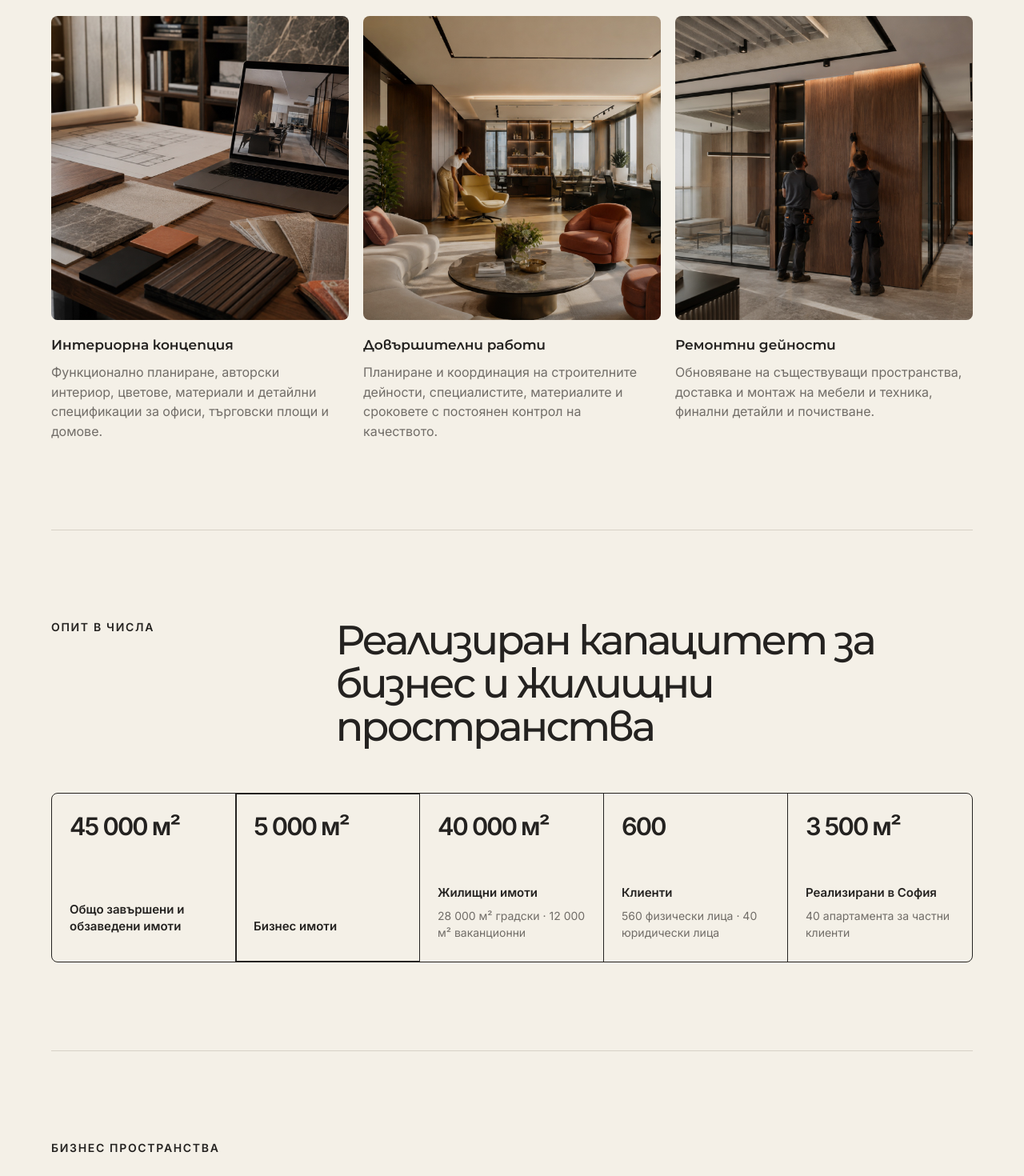
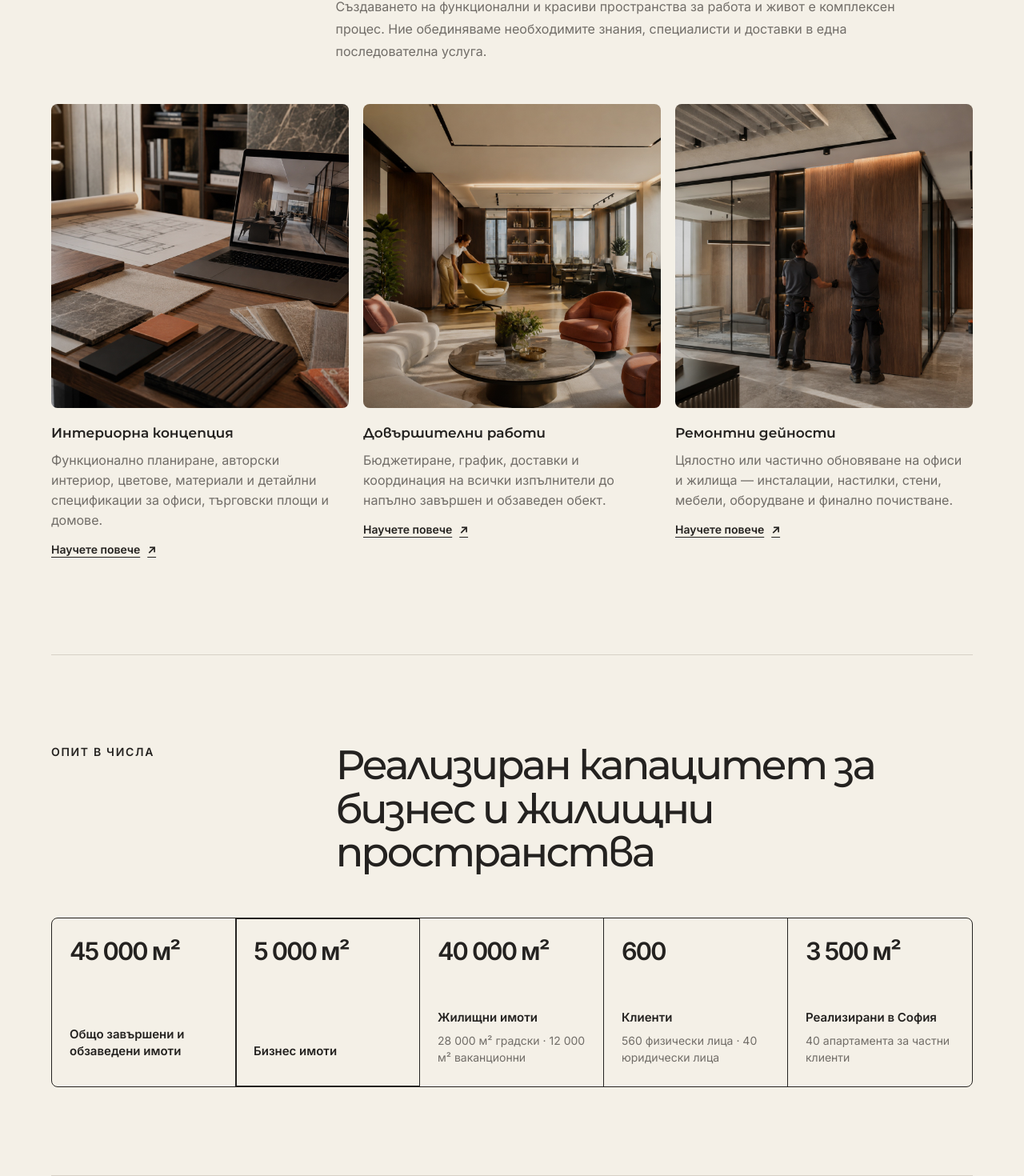
Before and after one commit to momchilfantasive/planex-interior-b2b, a Next.js app: page / in a window 1280 px wide. Shown: the part 1160-2630 px from the top of the page at 80% size. Built offline with nearby package versions, Linux system fonts and the light colour scheme.

Commit message:
Expand homepage experience with project carousel

```diff
--- a/app/globals.css
+++ b/app/globals.css
@@ -63,3 +63,17 @@ input,select,textarea{font-size:16px;min-height:44px}.check input{min-height:aut
 footer{margin-top:20px;min-height:280px;padding-top:42px}.footerNav{margin-top:0}.footerTop{display:none}
 @media(max-width:900px){.heroContent{width:84vw}.isoSection,.isoSection>div{grid-template-columns:1fr}.darkContact{margin:20px 10px 0;padding:70px 5vw}.homes .sectionHeader>div{max-width:none}}
 @media(max-width:560px){.hero h1{font-size:38px;line-height:1.05}.heroContent{bottom:24%;width:calc(100% - 50px)}.isoSection>div{gap:24px}.darkContact{padding:55px 24px}footer{min-height:360px}}
+
+/* Homepage experience expansion */
+.proofBar{margin:0 5vw;padding:30px 0;display:grid;grid-template-columns:repeat(4,1fr);border-bottom:1px solid var(--ink)}
+.proofBar span{padding:0 24px;border-right:1px solid var(--line);font-size:14px;color:var(--muted)}
+.proofBar span:first-child{padding-left:0}.proofBar span:last-child{border-right:0}.proofBar strong{display:block;color:var(--ink);font-family:var(--font-montserrat),Arial,sans-serif;font-size:19px;font-weight:600;letter-spacing:-.03em}
+.serviceCard>a:first-child{display:block}.serviceCard .serviceImage{transition:transform .45s ease,filter .45s ease}.serviceCard>a:first-child:hover .serviceImage{transform:scale(.985);filter:brightness(.92)}
+.serviceCard h3 a{font-size:inherit}.textLink{display:inline-flex;gap:9px;align-items:center;min-height:44px;margin-top:2px;font-size:14px;font-weight:600;text-decoration:underline;text-underline-offset:4px}
+.projectActions{display:flex;gap:9px}.projectActions button{display:grid;place-items:center;width:48px;height:48px;min-width:48px;padding:0;border:1px solid var(--ink);border-radius:50%;background:transparent;color:var(--ink);font-size:20px}.projectActions button:hover{background:var(--ink);color:#fff}
+.officeCarousel{display:flex;gap:20px;overflow-x:auto;scroll-snap-type:x mandatory;scrollbar-width:none;padding-bottom:5px}.officeCarousel::-webkit-scrollbar{display:none}.officeCarousel .projectCard{flex:0 0 min(72vw,820px);scroll-snap-align:start}.officeCarousel .projectImage{height:min(58vw,590px)}
+.projectsFooter{display:flex;justify-content:space-between;align-items:center;margin-top:30px;padding-top:20px;border-top:1px solid var(--line)}.projectsFooter p{margin:0;color:var(--muted);font-size:14px}
+.benefits{border-top:1px solid var(--ink)}.benefitsIntro{display:grid;grid-template-columns:.35fr 1fr;gap:6vw;margin-bottom:55px}.benefitsIntro h2{font-size:clamp(34px,4vw,58px);line-height:1.06;letter-spacing:-.055em;font-weight:500;max-width:920px;margin:0}
+.benefitGrid{display:grid;grid-template-columns:repeat(3,1fr);border-top:1px solid var(--ink);border-left:1px solid var(--ink)}.benefitGrid article{min-height:230px;padding:24px;border-right:1px solid var(--ink);border-bottom:1px solid var(--ink);display:flex;flex-direction:column}.benefitGrid span{font-size:14px;color:var(--muted)}.benefitGrid h3{margin:auto 0 10px;font-size:19px;font-weight:600}.benefitGrid p{margin:0;color:var(--muted);font-size:15px;line-height:1.6;max-width:350px}
+@media(max-width:900px){.proofBar{grid-template-columns:1fr 1fr}.proofBar span{padding:18px 20px;border-bottom:1px solid var(--line)}.proofBar span:nth-child(odd){padding-left:0}.officeCarousel .projectCard{flex-basis:82vw}.benefitsIntro{grid-template-columns:1fr}.benefitGrid{grid-template-columns:1fr 1fr}}
+@media(max-width:560px){.proofBar{grid-template-columns:1fr;margin:0 6vw;padding:18px 0}.proofBar span,.proofBar span:nth-child(odd){padding:14px 0;border-right:0}.sectionHeader .projectActions{margin-top:24px}.officeCarousel{margin-right:-6vw}.officeCarousel .projectCard{flex-basis:86vw}.officeCarousel .projectImage{height:390px}.projectsFooter{align-items:flex-start;gap:20px}.projectsFooter p{display:none}.benefitGrid{grid-template-columns:1fr}.benefitGrid article{min-height:200px}}
--- a/app/page.tsx
+++ b/app/page.tsx
@@ -1,7 +1,11 @@
+'use client';
+
+import {useRef} from 'react';
+
 const services=[
- {image:'/images/service-concept-v2.jpg',title:'Интериорна концепция',text:'Функционално планиране, авторски интериор, цветове, материали и детайлни спецификации за офиси, търговски площи и домове.'},
- {image:'/images/service-renovation-v2.jpg',title:'Довършителни работи',text:'Планиране и координация на строителните дейности, специалистите, материалите и сроковете с постоянен контрол на качеството.'},
- {image:'/images/service-finishing-v2.jpg',title:'Ремонтни дейности',text:'Обновяване на съществуващи пространства, доставка и монтаж на мебели и техника, финални детайли и почистване.'},
+ {image:'/images/service-concept-v2.jpg',title:'Интериорна концепция',href:'https://planexinterior.bg/uslugi/interiorna-kontseptsiya/',text:'Функционално планиране, авторски интериор, цветове, материали и детайлни спецификации за офиси, търговски площи и домове.'},
+ {image:'/images/service-renovation-v2.jpg',title:'Довършителни работи',href:'https://planexinterior.bg/uslugi/dovrshitelni-raboti/',text:'Бюджетиране, график, доставки и координация на всички изпълнители до напълно завършен и обзаведен обект.'},
+ {image:'/images/service-finishing-v2.jpg',title:'Ремонтни дейности',href:'https://planexinterior.bg/uslugi/remontni-deynosti/',text:'Цялостно или частично обновяване на офиси и жилища — инсталации, настилки, стени, мебели, оборудване и финално почистване.'},
 ];
 const offices=[
  {image:'/images/project-office.jpg',title:'Офис, кв. Витоша',place:'София'},
@@ -14,21 +18,33 @@ const homes=[
  {image:'/images/service-renovation-v2.jpg',title:'Двустаен апартамент',place:'Варна, кв. Бриз'},
 ];
 const steps=['Анализ на обекта и задание','Интериорна концепция и материали','Бюджет, договори и график','Ремонт, доставки и монтаж','Контрол, почистване и предаване'];
+const benefits=[
+ ['Един отговорен екип','Една точка за комуникация от заданието до предаването на готовия обект.'],
+ ['Прозрачен бюджет','Детайлна оферта и ясна рамка за разходите преди началото на реализацията.'],
+ ['Контролиран график','Планираме етапите, доставките и работата на всички специалисти.'],
+ ['Проверени изпълнители','Работим с доказани майстори, производители и доставчици.'],
+ ['Работа по готов проект','Можем да поемем реализацията и когато концепцията е създадена от друг екип.'],
+ ['Готов за използване обект','Завършваме с монтаж, детайлно почистване и предаване на ключ.'],
+];
 
-export default function Home(){return <main>
+export default function Home(){const officeTrack=useRef<HTMLDivElement>(null);const moveProjects=(direction:number)=>officeTrack.current?.scrollBy({left:direction*officeTrack.current.clientWidth*.78,behavior:'smooth'});return <main>
  <section className="hero" id="top"><header className="nav"><a className="brand" href="#top" aria-label="Планекс Инвест"><span className="brandMark">P</span><span>PLANEX <b>INVEST</b></span></a><nav aria-label="Основна навигация"><a href="#services">Услуги</a><a href="#projects">Проекти</a><a href="#about">За нас</a><a href="#contact">Контакти</a></nav><a className="navCta" href="#contact">Запитване</a></header><div className="heroPhoto"/><div className="heroShade"/><div className="heroContent"><p className="eyebrow">Цялостно проектиране и изпълнение</p><h1>Интериорни решения за офиси, търговски площи и жилища</h1><p className="heroText">От първата концепция до напълно завършеното и обзаведено пространство — с един екип, ясен бюджет и пълна отговорност.</p></div><div className="scrollNote">София и Варна · Над 45 000 м² реализирани пространства <span>↓</span></div></section>
 
- <section className="services section" id="services"><div className="sectionIntro"><p className="kicker">Какво правим</p><div><h2>Един партньор за целия интериорен процес</h2><p className="leadText">Създаването на функционални и красиви пространства за работа и живот е комплексен процес. Ние обединяваме необходимите знания, специалисти и доставки в една последователна услуга.</p></div></div><div className="serviceGrid">{services.map(s=><article className="serviceCard" key={s.title}><div className="serviceImage" style={{backgroundImage:`url('${s.image}')`}}/><h3>{s.title}</h3><p>{s.text}</p></article>)}</div></section>
+ <section className="proofBar" aria-label="Ключови показатели"><span><strong>30+</strong> години строителен опит</span><span><strong>45 000 м²</strong> завършени интериори</span><span><strong>600</strong> клиенти</span><span><strong>ISO 9001:2015</strong> сертифициран процес</span></section>
+
+ <section className="services section" id="services"><div className="sectionIntro"><p className="kicker">Какво правим</p><div><h2>Един партньор за целия интериорен процес</h2><p className="leadText">Създаването на функционални и красиви пространства за работа и живот е комплексен процес. Ние обединяваме необходимите знания, специалисти и доставки в една последователна услуга.</p></div></div><div className="serviceGrid">{services.map(s=><article className="serviceCard" key={s.title}><a href={s.href} aria-label={`Научете повече за ${s.title}`}><div className="serviceImage" style={{backgroundImage:`url('${s.image}')`}}/></a><h3><a href={s.href}>{s.title}</a></h3><p>{s.text}</p><a className="textLink" href={s.href}>Научете повече <span aria-hidden="true">↗</span></a></article>)}</div></section>
 
  <section className="numbers section" aria-label="Планекс Инвест в числа"><div className="numbersTop"><p className="kicker">Опит в числа</p><h2>Реализиран капацитет за бизнес и жилищни пространства</h2></div><div className="numberGrid"><article><strong>45 000 м²</strong><p>Общо завършени и обзаведени имоти</p></article><article className="accentStat"><strong>5 000 м²</strong><p>Бизнес имоти</p></article><article><strong>40 000 м²</strong><p>Жилищни имоти</p><small>28 000 м² градски · 12 000 м² ваканционни</small></article><article><strong>600</strong><p>Клиенти</p><small>560 физически лица · 40 юридически лица</small></article><article><strong>3 500 м²</strong><p>Реализирани в София</p><small>40 апартамента за частни клиенти</small></article></div></section>
 
- <section className="projects section" id="projects"><div className="sectionHeader"><div><p className="kicker">Бизнес пространства</p><h2>Офиси, създадени за начина, по който работите</h2></div><a className="simpleLink" href="#contact">Обсъдете офис проект</a></div><div className="officeGrid">{offices.map((p,i)=><article className={`projectCard office${i+1}`} key={p.title}><div className="projectImage" style={{backgroundImage:`url('${p.image}')`}}/><p className="category">Офис интериор</p><h3>{p.title}</h3><ul><li>{p.place}</li></ul></article>)}</div></section>
+ <section className="projects section" id="projects"><div className="sectionHeader"><div><p className="kicker">Избрани реализации</p><h2>Офиси, създадени за начина, по който работите</h2></div><div className="projectActions"><button type="button" onClick={()=>moveProjects(-1)} aria-label="Предишни проекти">←</button><button type="button" onClick={()=>moveProjects(1)} aria-label="Следващи проекти">→</button></div></div><div className="officeCarousel" ref={officeTrack}>{offices.map((p,i)=><article className={`projectCard office${i+1}`} key={p.title}><div className="projectImage" style={{backgroundImage:`url('${p.image}')`}}/><p className="category">Офис интериор</p><h3>{p.title}</h3><ul><li>{p.place}</li><li>Цялостна реализация</li></ul></article>)}</div><div className="projectsFooter"><p>Плъзнете хоризонтално или използвайте стрелките, за да разгледате проектите.</p><a className="simpleLink" href="https://planexinterior.bg/galeriya/">Всички проекти ↗</a></div></section>
 
  <section className="homes section"><div className="sectionHeader"><div><p className="kicker">Жилищни пространства</p><h2>Домове с индивидуален характер и цялостно изпълнение</h2></div><p className="sectionNote">Проектиране, ремонт и обзавеждане на градски, ваканционни и семейни имоти.</p></div><div className="homeGrid">{homes.map(p=><article className="homeCard" key={p.title}><div className="projectImage" style={{backgroundImage:`url('${p.image}')`}}/><div><p className="category">Жилищен интериор</p><h3>{p.title}</h3><span>{p.place}</span></div></article>)}</div></section>
 
- <section className="about section" id="about"><div className="aboutPhoto"/><div className="aboutCopy"><p className="kicker">За Планекс Инвест</p><h2>Опитът, организацията и контролът имат значение</h2><p>Независимо дали завършвате нов офис, търговски обект или дом, пред вас стоят множество решения — организация на пространството, технологии, материали, изпълнители, срокове и бюджет. Нашият екип поема координацията на целия процес и ви дава една ясна точка на отговорност.</p><a className="pill" href="#process">Вижте как работим</a></div></section>
+ <section className="about section" id="about"><div className="aboutPhoto"/><div className="aboutCopy"><p className="kicker">За Планекс Инвест</p><h2>Строителен опит зад всеки интериор</h2><p>„Планекс Инвест“ е инвестиционно-консултантска компания с над 300 000 м² построени жилищни, офисни, търговски и обществени площи. Интериорният ни екип поема координацията на целия процес и ви дава една ясна точка на отговорност.</p><p>Услугите могат да бъдат възложени цялостно или поотделно, включително реализация по вече готов интериорен проект.</p><a className="pill" href="https://planexinterior.bg/za-nas/">Повече за компанията</a></div></section>
 
  <section className="process section" id="process"><div className="processTitle"><p className="kicker">Пълният процес</p><h2>От идеята до ключа в ръката ви</h2><p>Клиентите ни спестяват време и усилия, като оставят на нас проектирането, договарянето, поръчките, доставките, ремонта, монтажа и финалното почистване.</p></div><div className="stepList">{steps.map((s,i)=><div className="step" key={s}><span>{String(i+1).padStart(2,'0')}</span><h3>{s}</h3></div>)}</div></section>
+
+ <section className="benefits section"><div className="benefitsIntro"><p className="kicker">Практическите предимства</p><h2>По-малко координация за вас. Повече контрол върху резултата.</h2></div><div className="benefitGrid">{benefits.map(([title,text],i)=><article key={title}><span>{String(i+1).padStart(2,'0')}</span><h3>{title}</h3><p>{text}</p></article>)}</div></section>
 
  <section className="isoSection section"><p className="kicker">Сертифицирано качество</p><div><strong>ISO 9001:2015</strong><p>„Планекс Инвест“ е сертифицирана от DNV GL — Business Assurance. Стандартът е част от ангажимента ни към проследим процес, последователно качество и отговорно управление на всеки проект.</p></div></section>
 
```
